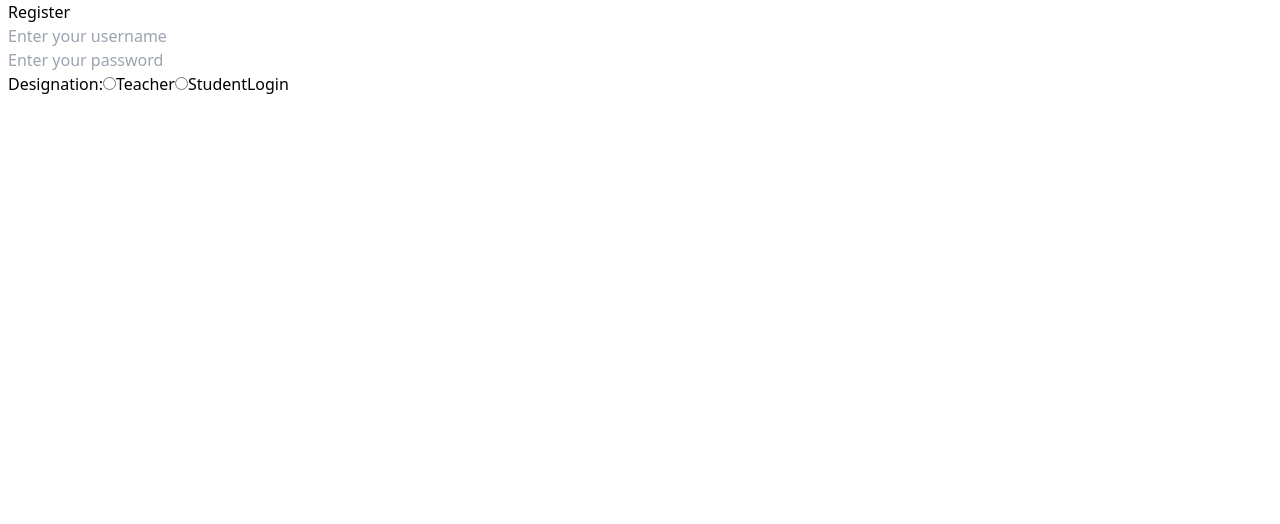
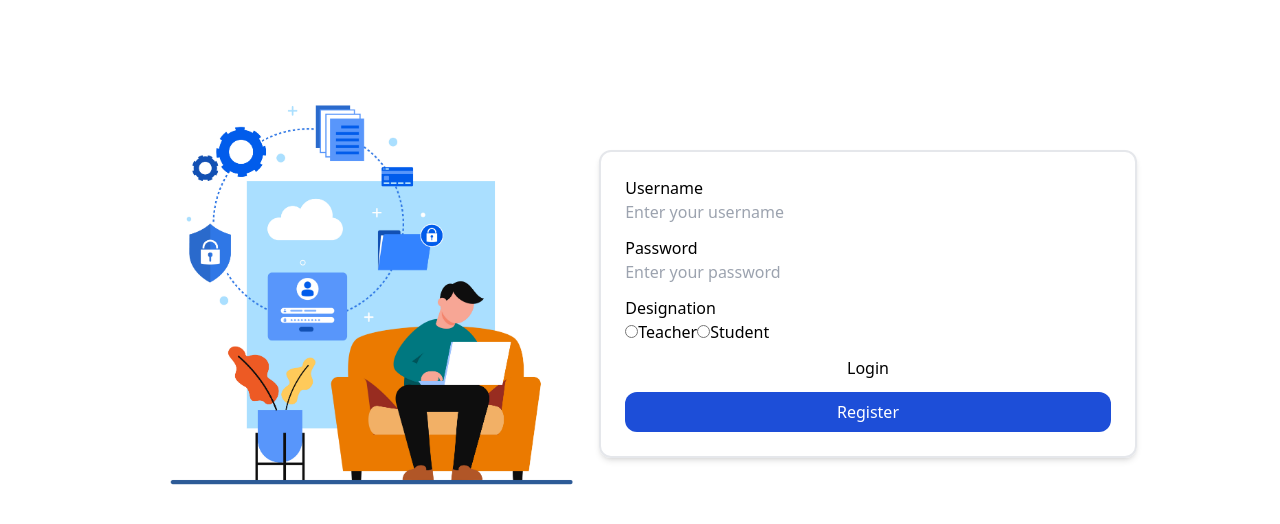
Before and after one commit to TheAkashRoy/ERP-System, a React (Create React App) app in the folder frontend/: page / in a window 1280 px wide. Shown: the top 524 px of the page. Built offline with nearby package versions, Linux system fonts and the light colour scheme.

Commit message:
new updates

```diff
--- a/frontend/package.json
+++ b/frontend/package.json
@@ -10,6 +10,7 @@
     "react": "^18.2.0",
     "react-cookie": "^6.1.1",
     "react-dom": "^18.2.0",
+    "react-router": "^6.17.0",
     "react-router-dom": "^6.16.0",
     "react-scripts": "5.0.1",
     "web-vitals": "^2.1.4"
--- a/frontend/src/components/Home.js
+++ b/frontend/src/components/Home.js
@@ -1,8 +1,9 @@
 // src/components/LoginForm.js
 import React, { useState } from "react";
 import { useGlobalContext } from "../context/GlobalContext";
-import { Navigate } from "react-router-dom";
+import { useNavigate } from "react-router-dom";
 import Teacher from "./Teacher";
+import login from "../assets/Login.jpg";
 const LoginForm = () => {
   const { username, setUsername, token, setToken } = useGlobalContext();
 
@@ -11,9 +12,11 @@ const LoginForm = () => {
   const [error, setError] = useState("");
   const [isLogin, setIsLogin] = useState(true);
   const [designation, setDesignation] = useState("");
+  const navigate = useNavigate();
+
   const handleRegister = async (e) => {
     e.preventDefault();
-    console.log("inside handleRegister");
+    //console.log("inside handleRegister");
     try {
       const response = await fetch("https://erpsystembe.akashroy24.repl.co/register", {
         method: "POST",
@@ -29,7 +32,7 @@ const LoginForm = () => {
         // setToken(data.token);
         // setUsername(inputUsername);
         setError("");
-        <Navigate to="/teacher" replace={true} />
+        navigate("/teacher");
       } else {
         setError("Login failed. Please check your username.");
       }
@@ -39,7 +42,7 @@ const LoginForm = () => {
   };
   const handleLogin = async (e) => {
     e.preventDefault();
-    console.log("inside handleRegister");
+    //console.log("inside handleRegister");
     try {
       const response = await fetch("https://erpsystembe.akashroy24.repl.co/login", {
         method: "POST",
@@ -63,30 +66,35 @@ const LoginForm = () => {
     }
   };
   return (
-    <div className="flex flex-row gap-2 ">
-    <div></div>
-    <div>
-    <button onClick={() => setIsLogin(!isLogin)}>
-    {isLogin ? "Register" : "Login"}
-  </button>
+    <div className="flex flex-col lg:flex-row gap-2 justify-center items-center m-10 lg:m-20">
+    <div className="w-[55%] lg:w-[40%]">
+    <img src={login}></img>
+    </div>
+    <div className="shadow-md border-2 rounded-xl p-6 w-[80%] lg:w-[48%]">
+
   {isLogin ? (
-    <form className="">
+    <form className="flex flex-col gap-3">
+      <label>
+        Username
+        <br/>
       <input
         type="text"
         placeholder="Enter your username"
         value={username}
         onChange={(e) => setUsername(e.target.value)}
       />
-      <br />
+      </label>
+      <label>
+      Password <br/>
       <input
         type="password"
         placeholder="Enter your password"
         value={inputPassword}
         onChange={(e) => setInputPassword(e.target.value)}
       />
-      <br />
+      </label>
       <label>
-        Designation:
+        Designation<br/>
         <input
   type="radio"
   id="teacher"
@@ -111,21 +119,28 @@ const LoginForm = () => {
       <button type="submit" onClick={handleLogin}>
         Login
       </button>
+      <button onClick={() => setIsLogin(!isLogin)} className="p-2 text-white bg-blue-700 rounded-xl">
+    {isLogin ? "Register" : "Login"}
+  </button>
     </form>
   ) : (
-    <form className="">
+    <form className="flex flex-col gap-1">
+    <label>
+    Username <br/>
       <input
         type="text"
         placeholder="Enter your username"
         value={username}
         onChange={(e) => setUsername(e.target.value)}
-      />
+      /></label>
+      <label>
+      Password <br/>
       <input
         type="password"
         placeholder="Enter your password"
         value={inputPassword}
         onChange={(e) => setInputPassword(e.target.value)}
-      />
+      /></label>
       <br />
       <label>
         Designation:
@@ -153,6 +168,9 @@ const LoginForm = () => {
       <button type="submit" onClick={handleRegister}>
         Register
       </button>
+      <button onClick={() => setIsLogin(!isLogin)} className="p-2 text-white bg-blue-700 rounded-lg">
+    {isLogin ? "Register" : "Login"}
+  </button>
     </form>
   )}
   </div>
--- /dev/null
+++ b/frontend/src/components/Question.jsx
@@ -0,0 +1,11 @@
+import React from 'react'
+
+function Question() {
+  return (
+    <div>
+
+    </div>
+  )
+}
+
+export default Question
```
Also changed, not shown: frontend/src/assets/Login.jpg (renamed from frontend/assets/Login.jpg), 1 other file (tests, documents, lock files or other folders).
